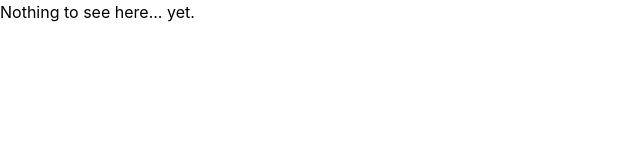
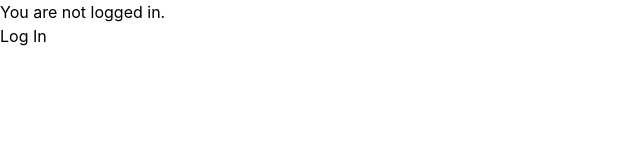
Before and after one commit to milovangudelj/uniorari, a Next.js app: page / in a window 1280 px wide. Shown: the top 160 px of the page, without its empty margins (0-640 px from the left). Built offline with nearby package versions, Linux system fonts and the light colour scheme; no server answers.

Commit message:
Updated schema

```diff
--- a/pages/api/auth/[...nextauth].ts
+++ b/pages/api/auth/[...nextauth].ts
@@ -2,7 +2,6 @@ import NextAuth from "next-auth";
 import EmailProvider from "next-auth/providers/email";
 import GoogleProvider from "next-auth/providers/google";
 import { PrismaAdapter } from "@next-auth/prisma-adapter";
-import { PrismaClient } from "@prisma/client";
 
 import prisma from "../../../lib/prisma";
 
--- a/pages/index.tsx
+++ b/pages/index.tsx
@@ -1,6 +1,8 @@
+import { signIn, signOut, useSession } from "next-auth/react";
 import Head from "next/head";
 
 export default function Home() {
+	const { data: session, status } = useSession();
 	return (
 		<div className="">
 			<Head>
@@ -33,7 +35,22 @@ export default function Home() {
 				<meta name="theme-color" content="#ffffff" />
 			</Head>
 
-			<h1>Nothing to see here... yet.</h1>
+			{session && (
+				<main>
+					<div>
+						You are logged in as {session.user.email}. <br />
+						<button onClick={() => signOut()}>Log Out</button>
+					</div>
+				</main>
+			)}
+			{!session && (
+				<main>
+					<div>
+						You are not logged in. <br />
+						<button onClick={() => signIn()}>Log In</button>
+					</div>
+				</main>
+			)}
 		</div>
 	);
 }
```
Also changed, not shown: 1 other file (tests, documents, lock files or other folders).
